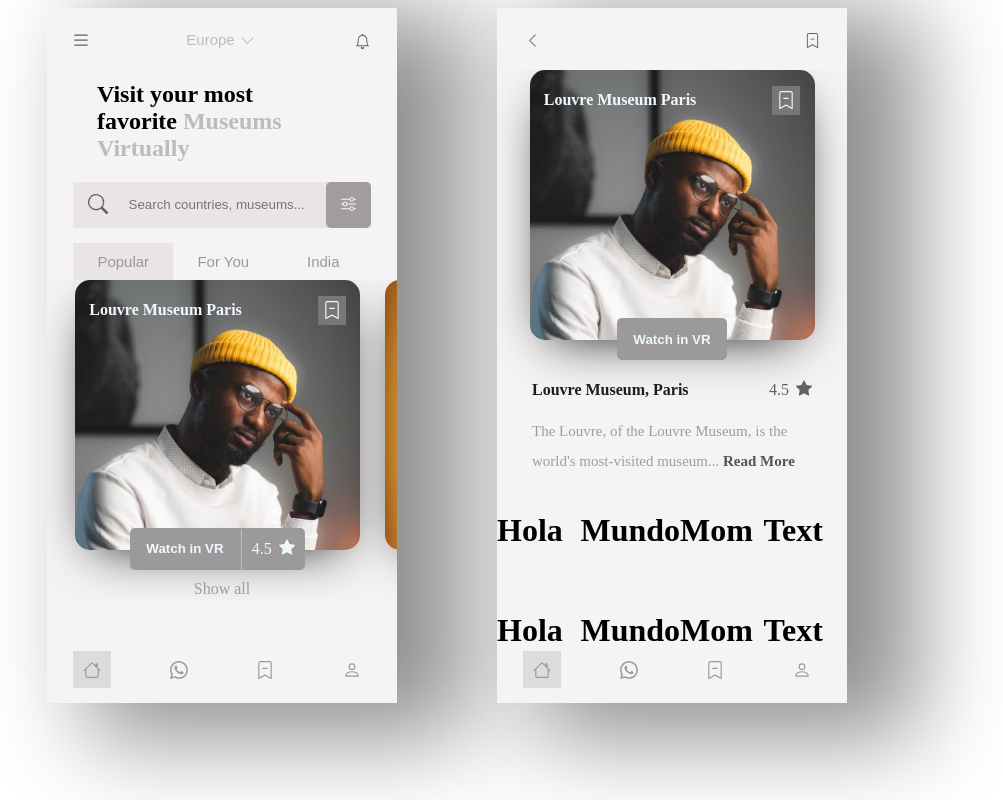
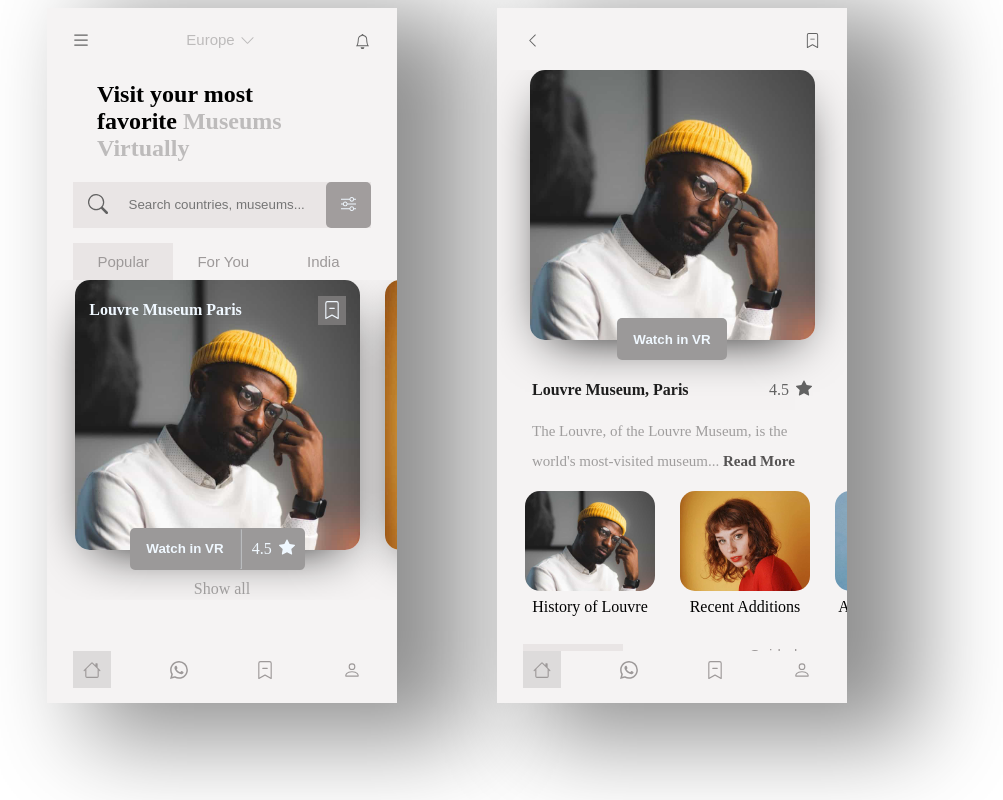
Before and after one commit to sito8943/ui-train, a React (Create React App) app: page / in a window 1280 px wide. Shown: the whole page, without its empty margins (193-1196 px from the left). Built offline with nearby package versions, Linux system fonts and the light colour scheme.

Commit message:
finished!!

```diff
--- a/src/layouts/uiuxdesig.trends/Museums Virtually/components/Card/ImageCard/ImageCard.jsx
+++ b/src/layouts/uiuxdesig.trends/Museums Virtually/components/Card/ImageCard/ImageCard.jsx
@@ -21,10 +21,21 @@
   markerButton,
   titleCss,
   markerShadow,
+  cardShadow,
 } from "./styles";
 
 const ImageCard = (props) => {
-  const { title, noMarker, src, stars } = props;
+  const {
+    title,
+    noMarker,
+    noTitle,
+    noButton,
+    noStars,
+    noShadow,
+    src,
+    width,
+    height,
+  } = props;
 
   const [toggle, setToggle] = useState(false);
 
@@ -33,22 +44,34 @@
   };
 
   const backgroundImage = css({
+    height,
+    width,
     backgroundImage: `url(${src})`,
   });
 
   return (
-    <div className={`${imageCardCss} ${backgroundImage}`}>
+    <div
+      className={`${imageCardCss} ${backgroundImage} ${
+        !noShadow ? cardShadow : ""
+      }`}
+    >
       <div className={titleArea}>
+        {!noTitle && (
+          <>
             <h4 className={titleCss}>{title}</h4>
             {!noMarker && (
               <button className={markerButton} onClick={() => toggleMarker()}>
                 <BsBookmarkDash className={`${toggle ? markerShadow : ""}`} />
               </button>
             )}
+          </>
+        )}
       </div>
+
+      {!noButton && (
         <div className={vrArea}>
           <button className={vrButton}>Watch in VR</button>
-        {stars && (
+          {!noStars && (
             <>
               <hr className={vrHr} />
               <span className={starSpan}>
@@ -57,19 +80,36 @@
             </>
           )}
         </div>
+      )}
     </div>
   );
 };
 
 ImageCard.defaultProps = {
+  // booleans
   noMarker: false,
-  stars: true,
+  noTitle: false,
+  noButton: false,
+  noStars: false,
+  noShadow: false,
+  // numbers
+  width: 285,
+  height: 270,
+  // strings
   title: "",
 };
 
 ImageCard.propTypes = {
+  // booleans
   noMarker: PropTypes.bool,
-  stars: PropTypes.bool,
+  noTitle: PropTypes.bool,
+  noButton: PropTypes.bool,
+  noStars: PropTypes.bool,
+  noShadow: PropTypes.bool,
+  // numbers
+  width: PropTypes.number,
+  height: PropTypes.number,
+  // strings
   title: PropTypes.string,
   src: PropTypes.string.isRequired,
 };
--- a/src/layouts/uiuxdesig.trends/Museums Virtually/components/Card/ImageCard/styles.jsx
+++ b/src/layouts/uiuxdesig.trends/Museums Virtually/components/Card/ImageCard/styles.jsx
@@ -53,8 +53,6 @@
 });
 
 const imageCardCss = css({
-  height: 270,
-  width: 285,
   display: "flex",
   flexDirection: "column",
   alignItems: "center",
@@ -62,8 +60,11 @@
   backgroundPosition: "center",
   backgroundSize: "cover",
   borderRadius: 15,
+  margin: "auto",
+});
+
+const cardShadow = css({
   boxShadow: "0px 15px 50px -20px",
-  margin: "auto",
 });
 
 const markerButton = css({
@@ -85,6 +86,7 @@
 });
 
 export {
+  cardShadow,
   titleArea,
   vrArea,
   vrButton,
--- a/src/layouts/uiuxdesig.trends/Museums Virtually/layouts/Mobile/Container/Container.jsx
+++ b/src/layouts/uiuxdesig.trends/Museums Virtually/layouts/Mobile/Container/Container.jsx
@@ -4,7 +4,7 @@
 import PropTypes from "prop-types";
 
 // styles
-import { mobileContainer } from "./style";
+import { mobileContainer } from "./styles";
 
 const Container = (props) => {
   const { children } = props;
--- a/src/layouts/uiuxdesig.trends/Museums Virtually/layouts/Slideshow/Item/Item.jsx
+++ b/src/layouts/uiuxdesig.trends/Museums Virtually/layouts/Slideshow/Item/Item.jsx
@@ -4,7 +4,7 @@
 import PropTypes from "prop-types";
 
 // styles
-import { item, middleCss, odd, even, startCss, endCss } from "./styles";
+import { item, middleCss, startCss, endCss, odd, even } from "./styles";
 
 const Item = (props) => {
   const { index, children, total, noMargin } = props;
--- a/src/layouts/uiuxdesig.trends/Museums Virtually/layouts/Slideshow/Slideshow.jsx
+++ b/src/layouts/uiuxdesig.trends/Museums Virtually/layouts/Slideshow/Slideshow.jsx
@@ -26,12 +26,7 @@
             {item}
           </Item>
         ) : (
-          <SmallItem
-            key={`item${i}`}
-            noMargin={noMargin}
-            index={i}
-            total={content.length}
-          >
+          <SmallItem key={`item${i}`} index={i} total={content.length}>
             {item}
           </SmallItem>
         );
--- a/src/layouts/uiuxdesig.trends/Museums Virtually/layouts/Slideshow/SmallItem/SmallItem.jsx
+++ b/src/layouts/uiuxdesig.trends/Museums Virtually/layouts/Slideshow/SmallItem/SmallItem.jsx
@@ -4,16 +4,31 @@
 import PropTypes from "prop-types";
 
 // styles
-import { smallItem } from "./styles";
+import {
+  smallItem,
+  middleSmallCss,
+  startSmallCss,
+  endSmallCss,
+} from "./styles";
 
 const SmallItem = (props) => {
-  const { children } = props;
+  const { children, index, total } = props;
 
-  return <div className={smallItem}>{children}</div>;
+  return (
+    <div
+      className={`${smallItem} ${index !== 0 && middleSmallCss} ${
+        index === 0 && index < total - 1 && startSmallCss
+      }`}
+    >
+      {children}
+    </div>
+  );
 };
 
 SmallItem.propTypes = {
   children: PropTypes.node.isRequired,
+  index: PropTypes.number.isRequired,
+  total: PropTypes.number.isRequired,
 };
 
 export default SmallItem;
--- a/src/layouts/uiuxdesig.trends/Museums Virtually/layouts/Slideshow/SmallItem/styles.jsx
+++ b/src/layouts/uiuxdesig.trends/Museums Virtually/layouts/Slideshow/SmallItem/styles.jsx
@@ -2,8 +2,20 @@
 import { css } from "@emotion/css";
 
 const smallItem = css({
-  height: 100,
-  width: 150
+  height: 130,
+  width: 130,
 });
 
-export { smallItem };
+const startSmallCss = css({
+  margin: "0 25px  0 28px",
+});
+
+const middleSmallCss = css({
+  marginRight: 25,
+});
+
+const endSmallCss = css({
+  marginRight: 28,
+});
+
+export { smallItem, startSmallCss, middleSmallCss, endSmallCss };
--- a/src/layouts/uiuxdesig.trends/Museums Virtually/layouts/Slideshow/styles.jsx
+++ b/src/layouts/uiuxdesig.trends/Museums Virtually/layouts/Slideshow/styles.jsx
@@ -7,4 +7,6 @@
   margin: "auto",
 });
 
+
+
 export { slideshow };
--- a/src/layouts/uiuxdesig.trends/Museums Virtually/views/Museums/Museums.jsx
+++ b/src/layouts/uiuxdesig.trends/Museums Virtually/views/Museums/Museums.jsx
@@ -8,6 +8,7 @@
 import TabView from "../../layouts/TabView/TabView";
 import Slideshow from "../../layouts/Slideshow/Slideshow";
 import Mobile from "../../layouts/Mobile/Mobile";
+import Container from "../../layouts/Mobile/Container/Container";
 
 // images
 import img1 from "../../../../../assets/images/img1.jpg";
@@ -22,26 +23,40 @@
   titleArea as imageCardTitleArea,
   vrStarIcon,
 } from "../../components/Card/ImageCard/styles";
-import { titleArea, titleCss, starSpan } from "./styles";
-import Container from "../../layouts/Mobile/Container/Container";
+import {
+  titleArea,
+  titleCss,
+  starSpan,
+  smallItemSpan,
+  smallItemContainer,
+} from "./styles";
 
 const tabs = ["Exhibitions", "Highlights", "Guided Tours", "Artworks"];
 
 const slideContent = [
-  <ImageCard title="Louvre Museum Paris" src={img1} />,
-  <ImageCard title="Louvre Museum Paris" src={img2} />,
-  <ImageCard title="Louvre Museum Paris" src={img3} />,
+  <ImageCard noTitle src={img1} />,
+  <ImageCard noTitle src={img2} />,
+  <ImageCard noTitle src={img3} />,
 ];
+
 const smallContent = [
-  <h1>Hola</h1>,
-  <h1>Mundo</h1>,
-  <h1>Mom</h1>,
-  <h1>Text</h1>,
+  <div className={smallItemContainer}>
+    <ImageCard noTitle noButton noShadow src={img1} width={130} height={100} />
+    <span className={smallItemSpan}>History of Louvre</span>
+  </div>,
+  <div className={smallItemContainer}>
+    <ImageCard noTitle noButton noShadow src={img2} width={130} height={100} />
+    <span className={smallItemSpan}>Recent Additions</span>
+  </div>,
+  <div className={smallItemContainer}>
+    <ImageCard noTitle noButton noShadow src={img3} width={130} height={100} />
+    <span className={smallItemSpan}>About the Museum</span>
+  </div>,
 ];
 const tabContent = [
-  <Slideshow content={slideContent} noMargin={true} />,
-  <Slideshow content={slideContent} noMargin={true} />,
-  <Slideshow content={slideContent} noMargin={true} />,
+  <Slideshow content={slideContent} noMargin />,
+  <Slideshow content={slideContent} noMargin />,
+  <Slideshow content={slideContent} noMargin />,
 ];
 
 const Museums = () => {
@@ -49,7 +64,7 @@
     <Mobile>
       <MuseumNavbar />
       <Container>
-        <ImageCard title="Louvre Museum Paris" src={img1} stars={false} />
+        <ImageCard noTitle src={img1} noStars />
 
         <div className={`${titleArea} ${imageCardTitleArea}`}>
           <h4 className={titleCss}>Louvre Museum, Paris</h4>
@@ -63,15 +78,9 @@
           }
         />
         <div>
-          <Slideshow small={true} content={smallContent} />
+          <Slideshow small content={smallContent} />
         </div>
-        <div>
-          <Slideshow small={true} content={smallContent} />
-        </div>
-        <div>
-          <Slideshow small={true} content={smallContent} />
-        </div>
-        {/*<TabView tabs={tabs} content={tabContent} />*/}
+        <TabView tabs={tabs} content={tabContent} />
       </Container>
       <Dock />
     </Mobile>
--- a/src/layouts/uiuxdesig.trends/Museums Virtually/views/Museums/styles.jsx
+++ b/src/layouts/uiuxdesig.trends/Museums Virtually/views/Museums/styles.jsx
@@ -4,6 +4,15 @@
 const titleArea = css({
   margin: "20px auto auto auto",
   width: "80%",
+});
+
+const smallItemContainer = css({
+  display: "flex",
+  flexDirection: "column",
+});
+
+const smallItemSpan = css({
+  margin: "7px auto auto auto",
 });
 
 const starSpan = css({
@@ -16,4 +25,4 @@
   color: "#1d1d1d",
 });
 
-export { starSpan, titleCss, titleArea };
+export { starSpan, titleCss, titleArea, smallItemSpan, smallItemContainer };
```
Also changed, not shown: src/layouts/uiuxdesig.trends/Museums Virtually/layouts/Mobile/Container/styles.jsx (renamed from src/layouts/uiuxdesig.trends/Museums Virtually/layouts/Mobile/Container/style.jsx). Lines whose indentation alone changed are shown as unchanged.
